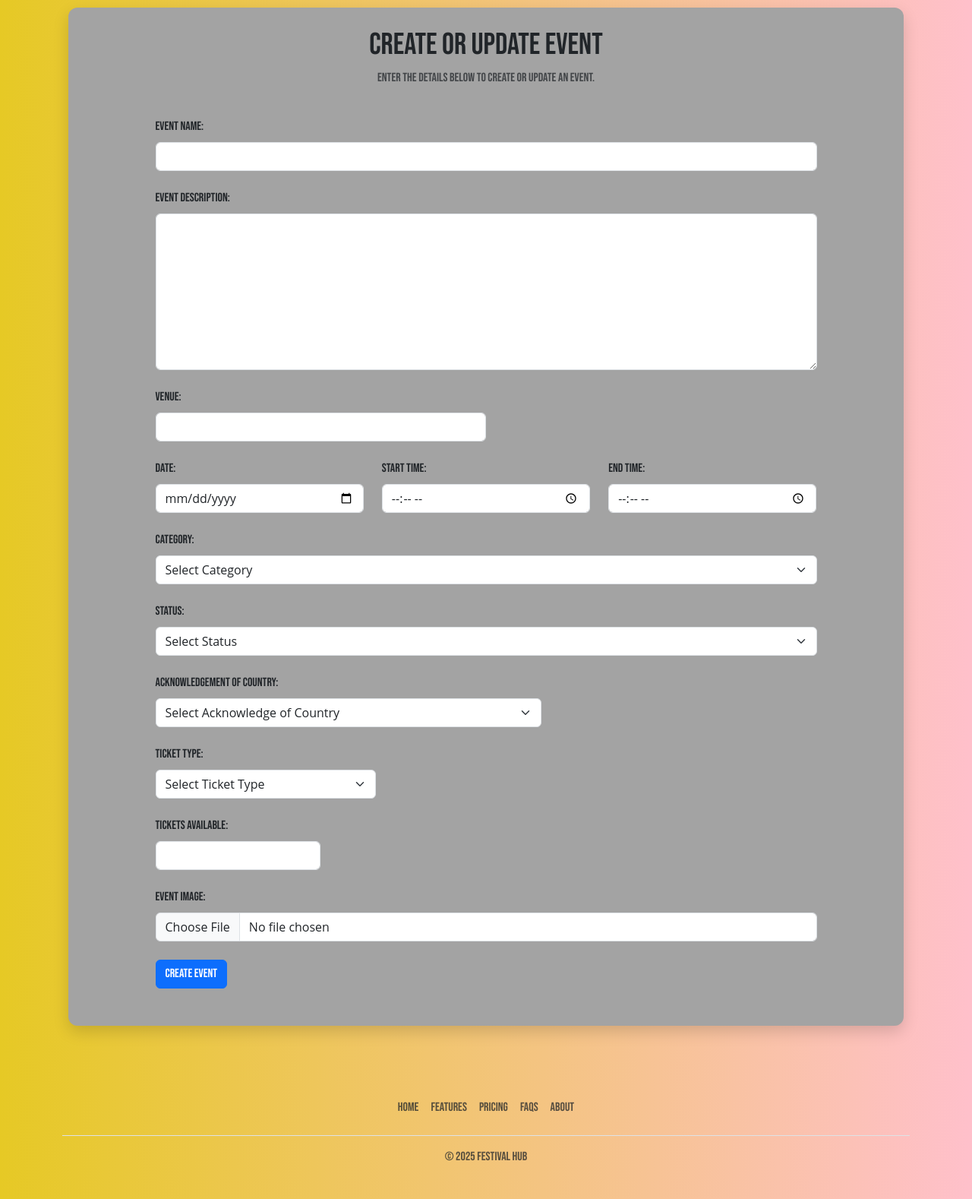
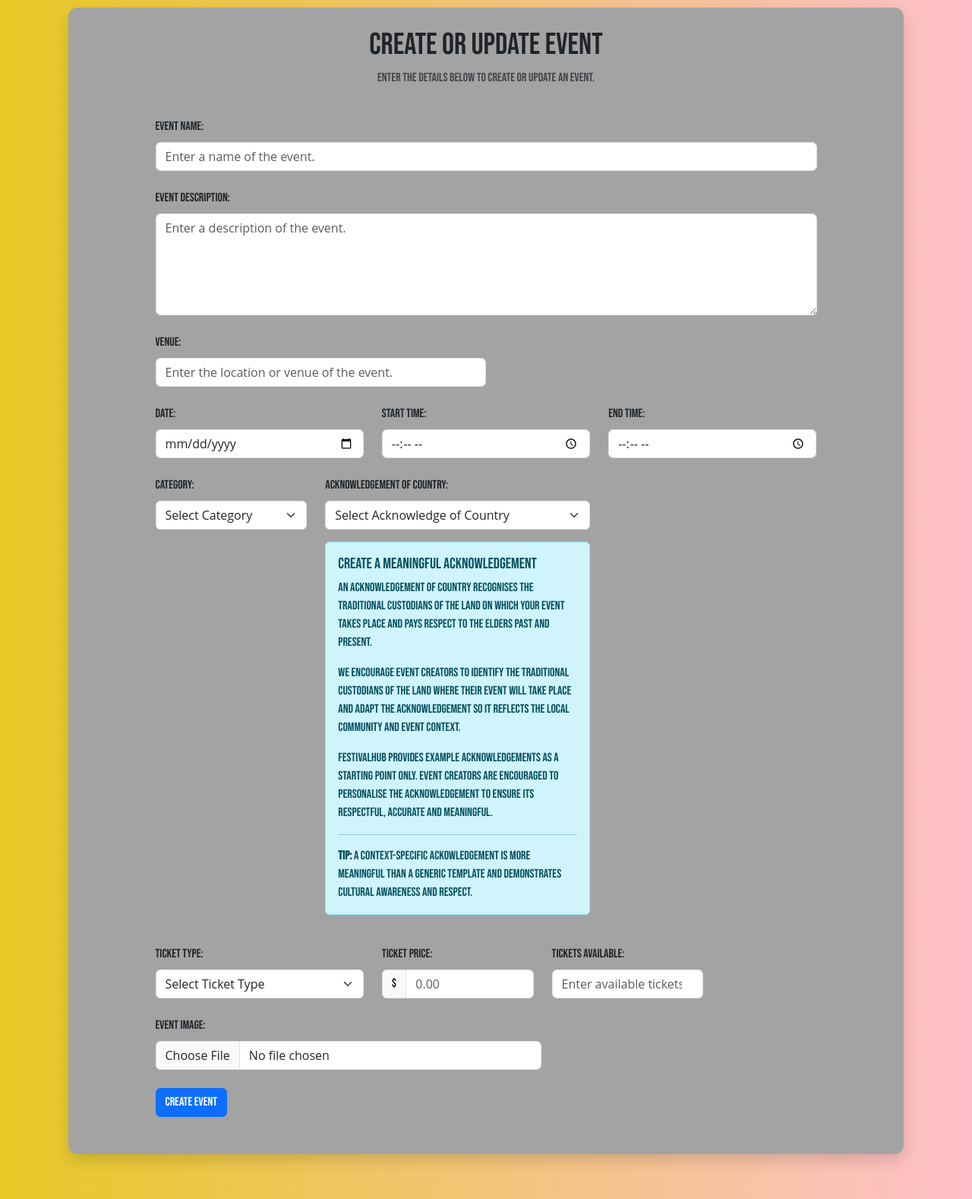
Before and after one commit to wackydumbidiot/IAB207-2026-S1, a Flask app: page /create-festival in a window 1280 px wide. Shown: the part 208-1786 px from the top of the page at 76% size. Run offline with Flask 3, Linux system fonts and the light colour scheme; some libraries are stand-ins or nearby versions.

Commit message:
Henry/event details page fixes (#51)
* added navbar functionality and updating statuses

* added error handling to search and categories

* added status dropbox

* intuitive search works and error handling works

* additional error handling for filtering

* event details page and database updates

* added custom 404 and 500 error handling pages

* added acknowledge guidance on create event

* delete sqlite file

* added sqlite file

---------

Co-authored-by: HenryN12 <236012331+HenryN-bit@users.noreply.github.com>

```diff
--- a/FestivalHub/forms.py
+++ b/FestivalHub/forms.py
@@ -5,8 +5,9 @@ from flask_wtf import FlaskForm
 # from ..models import User
 # from .forms import LoginForm, RegisterForm
 # from .. import db
-from wtforms.fields import TextAreaField, SubmitField, StringField, PasswordField, DateField, TimeField, SelectField, IntegerField, FileField
-from wtforms.validators import InputRequired, Length, Email, EqualTo, NumberRange
+from wtforms.fields import TextAreaField, SubmitField, StringField, PasswordField, DateField, TimeField, SelectField, IntegerField, FileField, DecimalField
+from wtforms.validators import InputRequired, Length, Email, EqualTo, NumberRange, ValidationError
+from datetime import date
 
 # creates the login information
 class LoginForm(FlaskForm):
@@ -31,14 +32,15 @@ class RegisterForm(FlaskForm):
     # submit button
     submit = SubmitField("Register")
 
-
+def future_date(form, field):
+    if field.data <= date.today():
+        raise ValidationError("Event must be in the future.")
 
 # creates the CreateOrUpdateEventForm information
 class CreateOrUpdateEventForm(FlaskForm):
     event_name=StringField("Event Name", validators=[InputRequired('Event name cannot be empty.')])
     event_description = TextAreaField("Description", validators=[InputRequired('Description cannot be empty.')])
     venue = StringField("Venue", validators=[InputRequired('Venue cannot be empty.')])
-    tickets_available = StringField("Venue", validators=[InputRequired('Venue cannot be empty.')])
     date = DateField("Date", validators=[InputRequired('Please select a date.')])
     start_time = TimeField("Start Time", validators=[InputRequired('Please select a start time.')])
     end_time = TimeField("End Time", validators=[InputRequired('Please select an end time.')])
@@ -53,14 +55,11 @@ class CreateOrUpdateEventForm(FlaskForm):
                                                 ],
                                                 validators=[InputRequired("Please select a category")])
 
-    event_status = SelectField("Status", choices=[
-                                                ("", "Select Status"),
-                                                ("Open", "Open"),
-                                                ("Inactive", "Inactive"),
-                                                ("Sold Out", "Sold Out"),
-                                                ("Cancelled", "Cancelled")
-                                                ],
-                                                validators=[InputRequired("Please select a status")])
+    date = DateField("Date", validators=[
+        InputRequired("Please select a date"),
+        future_date
+        ]
+    )
 
     acknowledgement = SelectField("Acknowledgement of Country:", choices=[
         ("", "Select Acknowledge of Country"),
@@ -75,8 +74,11 @@ class CreateOrUpdateEventForm(FlaskForm):
                                                        ("VIP", "VIP")],
     validators=[InputRequired(message="Please select a ticket type.")])
 
+    tickets_price = DecimalField("Ticket Price:", validators=[InputRequired(message="Please enter price of ticket."),
+                                                                    NumberRange(min=0, message="Ticket price cannot be negative.")])
+
     tickets_available = IntegerField("Tickets Available:", validators=[InputRequired(message="Please enter number of tickets."),
-                                                                    NumberRange(min=1, message="Tickets must be at least 1.")])
+                                                                    NumberRange(min=0, message="Tickets must be at least 1 ticket.")])
 
     event_image = FileField("Event Image:", validators=[InputRequired(message="Please upload an event image.")])
 
--- a/FestivalHub/models.py
+++ b/FestivalHub/models.py
@@ -35,6 +35,7 @@ class Event(db.Model):
     event_status = db.Column(db.String(20), nullable=False)
     acknowledgement_of_country = db.Column(db.String(100), nullable=False)
     ticket_type = db.Column(db.String(20), nullable=False)
+    tickets_price = db.Column(db.String(30), nullable=False)
     tickets_available = db.Column(db.Integer, nullable=False)
     image = db.Column(db.String(400), nullable=False)
     created_at = db.Column(db.DateTime(), nullable=False, default=datetime.utcnow)
--- a/FestivalHub/templates/create-festival.html
+++ b/FestivalHub/templates/create-festival.html
@@ -61,7 +61,8 @@
                 <div class="mt-4 mb-4">
 
                   <label class="form-label">Event Name:</label>
-                  {{ form.event_name(class="form-control is-invalid" if form.event_name.errors else "form-control") }}
+                  {{ form.event_name(class="form-control is-invalid" if form.event_name.errors else "form-control",
+                  placeholder="Enter a name of the event.") }}
                   {% for error in form.event_name.errors %}
                     <div class="invalid-feedback d-block">{{ error }}</div>
                   {% endfor %}
@@ -69,7 +70,9 @@
 
                 <div class="mt-4 mb-4">
                   <label class="form-label">Event Description:</label>
-                  {{ form.event_description(class="form-control is-invalid" if form.event_description.errors else "form-control", rows=8) }}
+                  {{ form.event_description(class="form-control is-invalid" if form.event_description.errors else "form-control",
+                   rows=5,
+                   placeholder="Enter a description of the event.") }}
                   {% for error in form.event_description.errors %}
                     <div class="invalid-feedback d-block">{{ error }}</div>
                   {% endfor %}
@@ -77,7 +80,8 @@
 
                 <div class="mb-4 col-md-6">
                   <label class="form-label">Venue:</label>
-                  {{ form.venue(class="form-control is-invalid" if form.venue.errors else "form-control") }}
+                  {{ form.venue(class="form-control is-invalid" if form.venue.errors else "form-control",
+                  placeholder="Enter the location or venue of the event.") }}
                   {% for error in form.venue.errors %}
                     <div class="invalid-feedback d-block">{{ error }}</div>
                   {% endfor %}
@@ -127,7 +131,8 @@
                   </div>
                 </div>
 
-                <div class="mb-4">
+                <div class="row">
+                  <div class="mb-4 col-md-3">
                     <label class="form-label">Category:</label>
 
                     {{ form.category(
@@ -143,23 +148,8 @@
                     {% endfor %}
                   </div>
 
-                <div class="mb-4">
-                  <label class="form-label">Status:</label>
 
-                  {{ form.event_status(
-                    class="form-select is-invalid" if form.event_status.errors else "form-select"
-                  ) }}
-
-                  {% for error in form.event_status.errors %}
-                    <div class="invalid-feedback d-block">
-
-                      {{ error }}
-
-                    </div>
-                  {% endfor %}
-                </div>
-
-                <div class="mb-4 col-md-7">
+                  <div class="mb-4 col-md-5">
                     <label class="form-label">Acknowledgement of Country:</label>
 
                     {{ form.acknowledgement(
@@ -171,8 +161,40 @@
                         {{ error }}
                       </div>
                     {% endfor %}
+
+                    <div >
+                      <div class="alert alert-info mt-3">
+                        <h5 class="alert-heading">
+                          <i class="bi bi-info-circle-fill"></i>
+                          Create a Meaningful Acknowledgement
+                        </h5>
+                        <p>
+                          An Acknowledgement of Country recognises the Traditional Custodians of the land on
+                          which your event takes place and pays respect to the Elders past and present.
+                        </p>
+
+                        <p>
+                          We encourage event creators to identify the Traditional Custodians of the land where their event
+                          will take place and adapt the acknowledgement so it reflects the local community and event context.
+                        </p>
+
+                        <p>
+                          FestivalHub provides example acknowledgements as a starting point only. Event creators are encouraged
+                          to personalise the acknowledgement to ensure its respectful, accurate and meaningful.
+                        </p>
+
+                        <hr>
+
+                        <p class="mb-0">
+                          <Strong>Tip: </Strong> A context-specific ackowledgement is more meaningful than a generic
+                          template and demonstrates cultural awareness and respect.
+                        </p>
+                      </div>
+                    </div>
+                  </div>
                 </div>
 
+                <div class="row">
                   <div class="mb-4 col-md-4">
                     <label class="form-label">Ticket Type:</label>
                     {{ form.ticket_type(
@@ -187,17 +209,32 @@
                   </div>
 
                   <div class="mb-4 col-md-3">
+                    <label class="form-label">Ticket Price:</label>
+
+                    <div class="input-group">
+                      <span class="input-group-text">$</span>
+                    {{ form.tickets_price(
+                      class="form-control is-invalid" if form.tickets_price.errors else "form-control", placeholder="0.00"
+                    ) }}
+                    </div>
+                    {% for error in form.tickets_price.errors %}
+                      <div class="invalid-feedback d-block">{{ error }}</div>
+                    {% endfor %}
+                  </div>
+
+                  <div class="mb-4 col-md-3">
                     <label class="form-label">Tickets Available:</label>
 
                     {{ form.tickets_available(
-                    class="form-control is-invalid" if form.tickets_available.errors else "form-control"
-                  ) }}
+                      class="form-control is-invalid" if form.tickets_available.errors else "form-control",
+                      placeholder="Enter available tickets.") }}
                     {% for error in form.tickets_available.errors %}
                       <div class="invalid-feedback d-block">{{ error }}</div>
                     {% endfor %}
                   </div>
+                </div>
 
-                <div class="mb-4">
+                <div class="mb-4 col-md-7">
                   <label class="form-label">Event Image:</label>
 
                   {{ form.event_image(
--- a/FestivalHub/templates/view-event-details.html
+++ b/FestivalHub/templates/view-event-details.html
@@ -26,7 +26,7 @@
           <a class="navbar-brand custom-brand" href="{{ url_for('index') }}">Festival Hub</a>
           <ul class="navbar-nav">
             <li class="nav-item">
-              <a class="nav-link" href="create-festival.html">Create Event</a>
+              <a class="nav-link" href="{{ url_for('create_festival') }}">Create Event</a>
             </li>
             <li class="nav-item">
               <a class="nav-link" href="view-bookings.html">View Bookings</a>
```
Also changed, not shown: FestivalHub/__init__.py (+33 -2 lines), FestivalHub/templates/404_not_found.html (added, +89 -0 lines), FestivalHub/templates/500_internal_error.html (added, +82 -0 lines), FestivalHub/templates/index.html (+15 -13 lines), models.py (deleted, +0 -27 lines), instance/Festivaldata.sqlite. Lines whose indentation alone changed are shown as unchanged.
